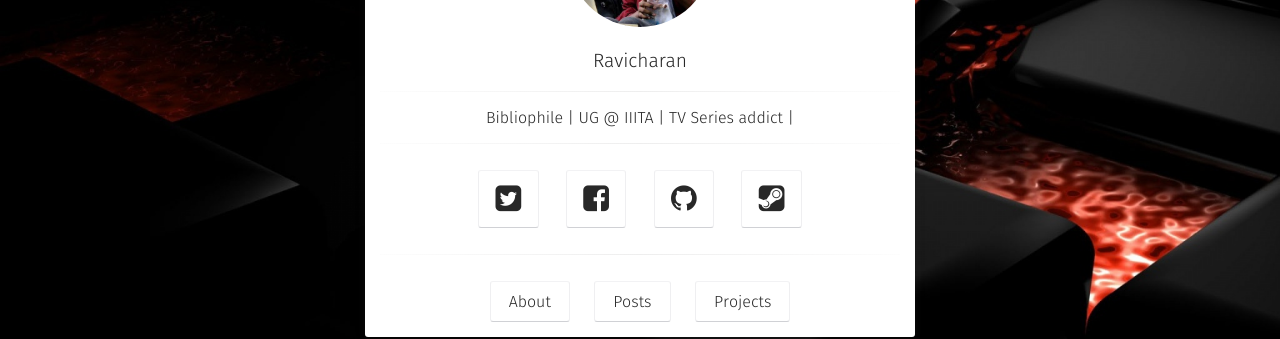
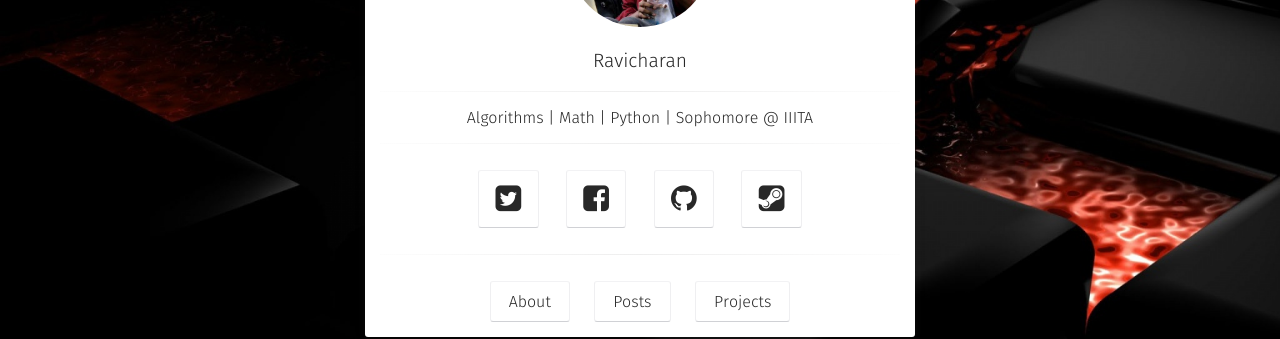
Before and after one commit to RavicharanN/blog, a Jekyll site: the page built from index.html, in a window 1280 px wide. Shown: the part 349-688 px from the top of the page. Built offline with Jekyll 4.4.1, drawn with Linux system fonts in a browser that asks for light colours; some web fonts are replaced.

Commit message:
Update _config.yml

```diff
--- a/_config.yml
+++ b/_config.yml
@@ -1,6 +1,6 @@
 # Site
 title:              Ravicharan
-bio:                'Bibliophile | UG @ IIITA | TV Series addict |   '
+bio:                'Algorithms | Math | Python | Sophomore @ IIITA '
 description:        "My personal blog built on jekyll framework"
 reading_time:       true
 words_per_minute:   200
```
